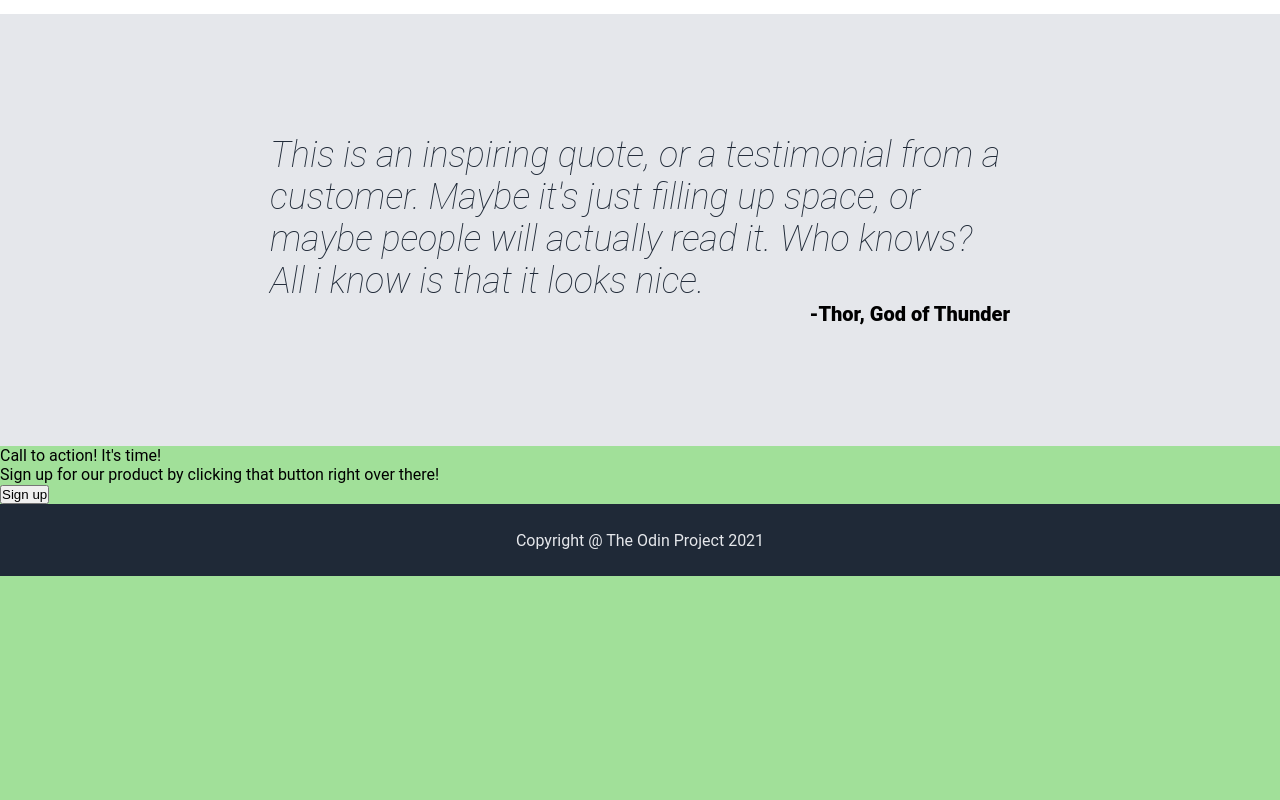
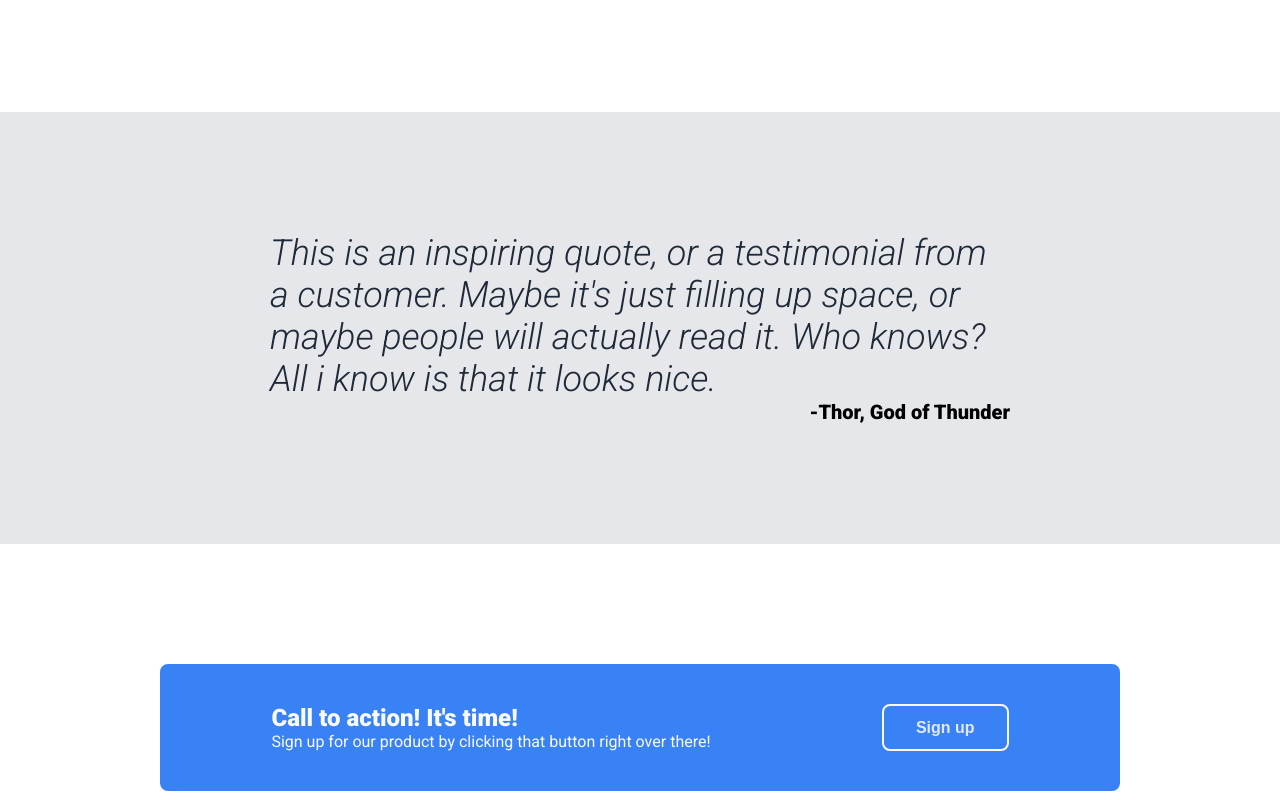
Before and after one commit to V1IRuZ/landing-page, a plain HTML site: page index.html in a window 1280 px wide. Shown: the part 920-1720 px from the top of the page. Before the commit the page ends 1496 px from the top, so only its background shows below. Drawn offline with Linux system fonts and the light colour scheme.

Commit message:
Customize "call to the action" container
A container was created for the text and the button to separate them from each other. The color theme and fonts were changed to match the model.

Some of the container class names were changed in the html file. In addition, the background color outside the page was changed to black.

```diff
--- a/index.html
+++ b/index.html
@@ -5,6 +5,9 @@
     <meta name="viewport" content="width=device-width, initial-scale=1.0">
     <title>Landing page</title>
     <link rel="stylesheet" href="styles.css">
+    <link rel="preconnect" href="https://fonts.googleapis.com">
+    <link rel="preconnect" href="https://fonts.gstatic.com" crossorigin>
+    <link href="https://fonts.googleapis.com/css2?family=Roboto:ital,wght@0,100;0,300;0,400;0,500;0,700;0,900;1,100;1,300;1,400;1,500;1,700;1,900&display=swap" rel="stylesheet">
 </head>
 <body>
     <div class="page">
@@ -53,12 +56,14 @@
             <div class="text">This is an inspiring quote, or a testimonial from a customer. Maybe it's just filling up space, or maybe people will actually read it. Who knows? All i know is that it looks nice.</div>
             <div class="from">-Thor, God of Thunder</div>
         </div>
-        <div class="modal">
-            <div class="modal-content">
-                <div class="modal-header">Call to action! It's time!</div>
-                <div class="modal-text">Sign up for our product by clicking that button right over there!</div>
+        <div class="call">
+            <div class="action-box">
+                <div class="action-text">
+                    <div class="above">Call to action! It's time!</div>
+                    <div class="below">Sign up for our product by clicking that button right over there!</div>
+                </div>
+                <button class="bottom-button"><a href="#">Sign up</a></button>
             </div>
-            <button class="bottom-button">Sign up</button>
         </div>
         <div class="footer">Copyright @ The Odin Project 2021</div>
     </div>
--- a/styles.css
+++ b/styles.css
@@ -9,17 +9,18 @@ body {
     display: flex;
     flex-direction: column;
     flex: 1;
-    background-color: rgb(161, 224, 153);
+    background-color: rgba(0, 0, 0, 0.917);
 }
 
 .page {
     max-width: 1300px;
+    min-height: 500px;
     margin: 0 auto;
 }
 
 .header,
 .footer {
-    height: 72px;
+    height: 108px;
     background-color: #1f2937;
 }
 
@@ -84,14 +85,19 @@ p {
     color:#e5e7eb;
 }
 
-.top-button {
+.top-button,
+.bottom-button {
     background-color: #3882f6;
     color: #f9faf8;
     font-size: 16px;
     font-weight: 600;
-    padding: 8px 20px;
+    padding: 12px 32px;
     border-radius: 8px;
     border-style: none;
+}
+
+.top-button {
+    border: 2px solid #3882f6;
 }
 
 .image {
@@ -118,16 +124,17 @@ h2 {
 .boxes-container {
     display: flex;
     justify-content: space-evenly;
-    padding: 0 200px 100px;
+    padding: 0 200px 150px;
 }
 
 .box {
     display: flex;
     flex-direction: column;
     justify-content: center;
+    flex-wrap: wrap;
     color: #1f2937;
     text-align: center;
-    font-weight: 500;
+    font-weight: 400;
     gap: 8px;
     width: 150px;
 
@@ -152,7 +159,7 @@ h2 {
     font-size: 36px;
     color:#1f2937;
     font-style: italic;
-    font-weight: 50;
+    font-weight: 300;
 }
 
 .quote .from {
@@ -160,3 +167,30 @@ h2 {
     font-weight: 900;
     text-align: right;
 }
+
+.call {
+    display: flex;
+    justify-content: center;
+    background-color: white;
+}
+
+.action-box {
+    width: 960px;
+    border-radius: 8px;
+    margin: 120px 120px;
+    padding: 40px;
+    display: flex;
+    justify-content: space-evenly;
+    gap: 100px;
+    background-color: #3882f6;
+    color:#f9faf8;
+}
+
+.above {
+    font-size: 24px;
+    font-weight: 900;
+}
+
+.bottom-button {
+    border: 2px solid #f9faf8;
+}
```
